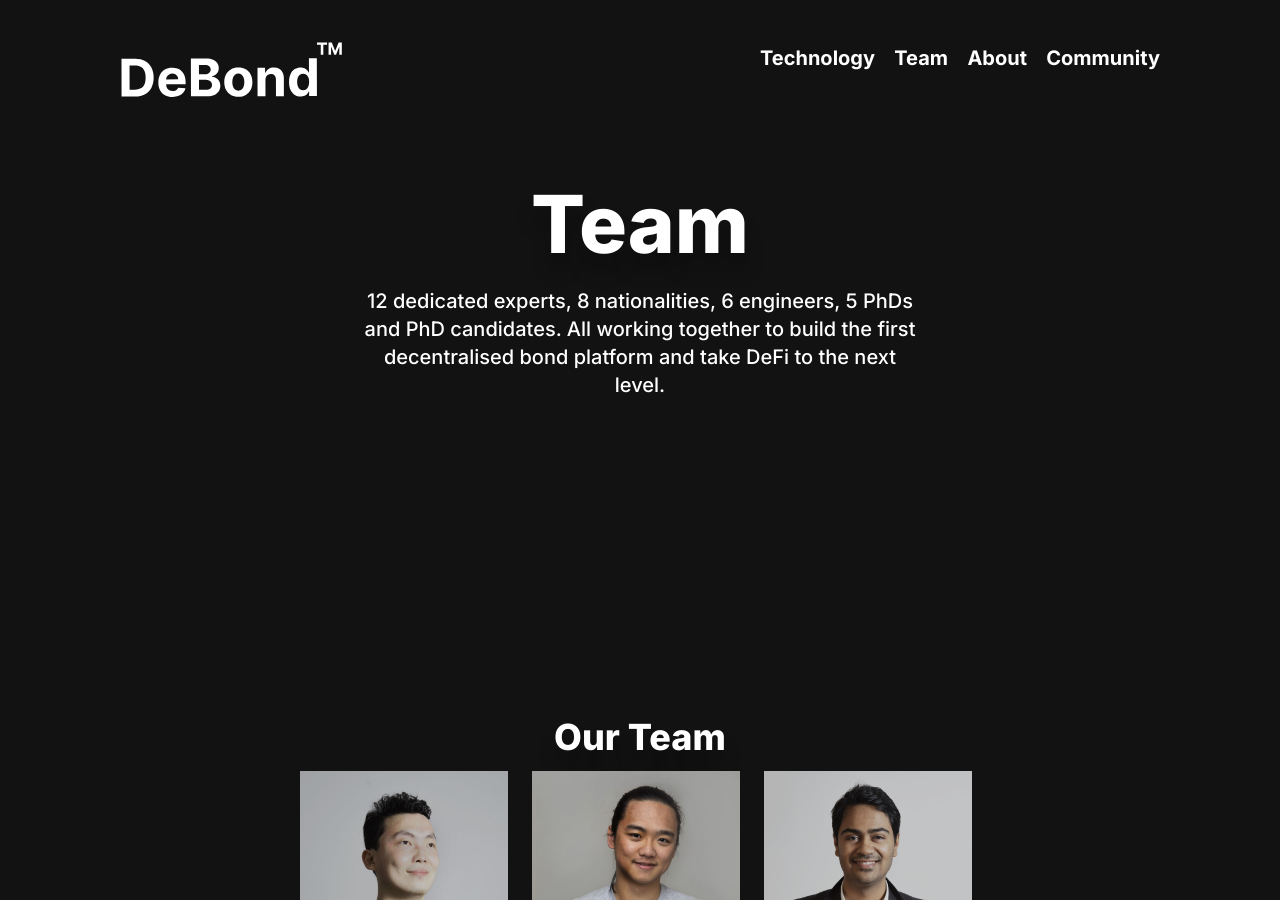
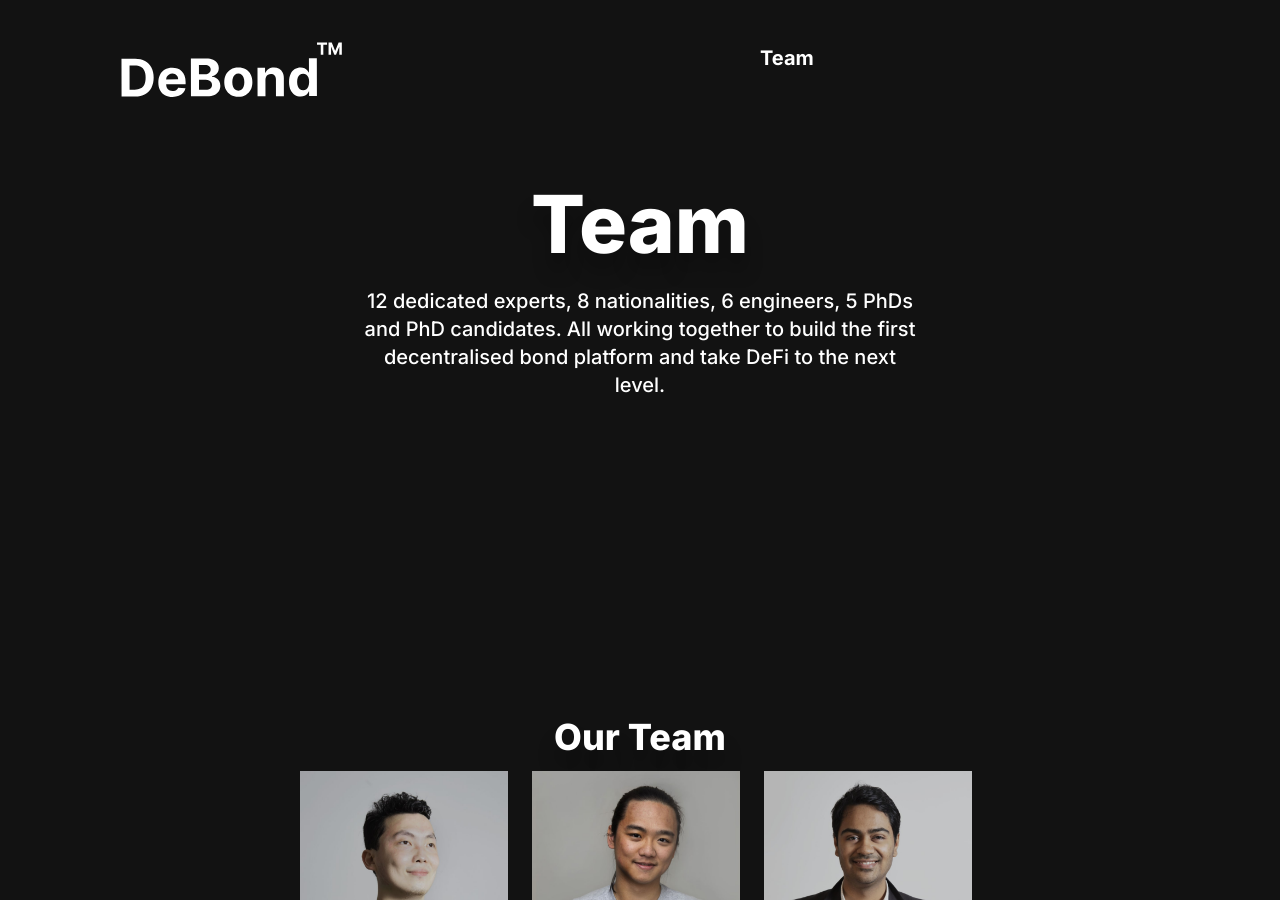
Before and after one commit to lesquive77/Debond-site, a Jekyll site: the page built from team.html, in a window 1280 px wide and 900 px high. Built offline with Jekyll 4.4.1, drawn with Linux system fonts in a browser that asks for light colours; nearby versions of some CDN libraries; some of the changed text lies outside the part shown.

Commit message:
comment the ongoing pages for the moment

```diff
--- a/_includes/header.html
+++ b/_includes/header.html
@@ -2,10 +2,10 @@
     <div class="menu-container">
         <a href="/"><img src="assets/images/logo.svg"/></a>
         <div class="menu-links-container">
-            <a href="/technology">Technology</a>
+            <!--<a href="/technology">Technology</a>-->
             <a href="/team">Team</a>
-            <a href="/about">About</a>
-            <a href="/community">Community</a>
+            <!--<a href="/about">About</a>
+            <a href="/community">Community</a>-->
         </div>
         <div class="menu-burger">
             <img src="assets/images/burger.svg" id="burger" onclick="openMenu()"/>
--- a/team.html
+++ b/team.html
@@ -96,7 +96,7 @@
             </div>
             <div class="item item-team">
                 <img src="/assets/images/people/team/10.png"/>
-                <p>Guillaume Q.</p>
+                <p>Guillaume Q</p>
                 <span>
                     BLOCKCHAIN DEVELOPER
                     Software Developer at Thalès
```
